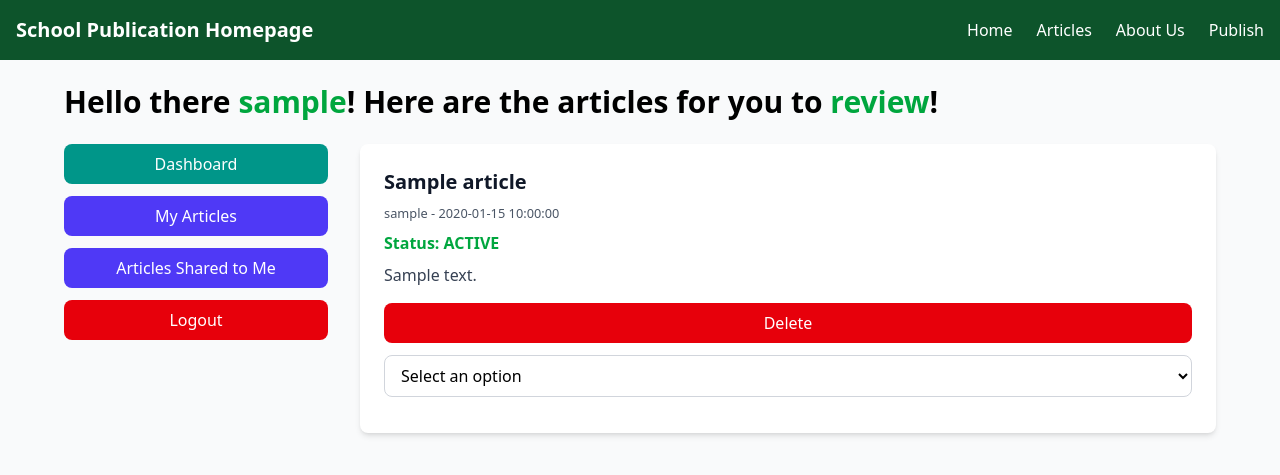
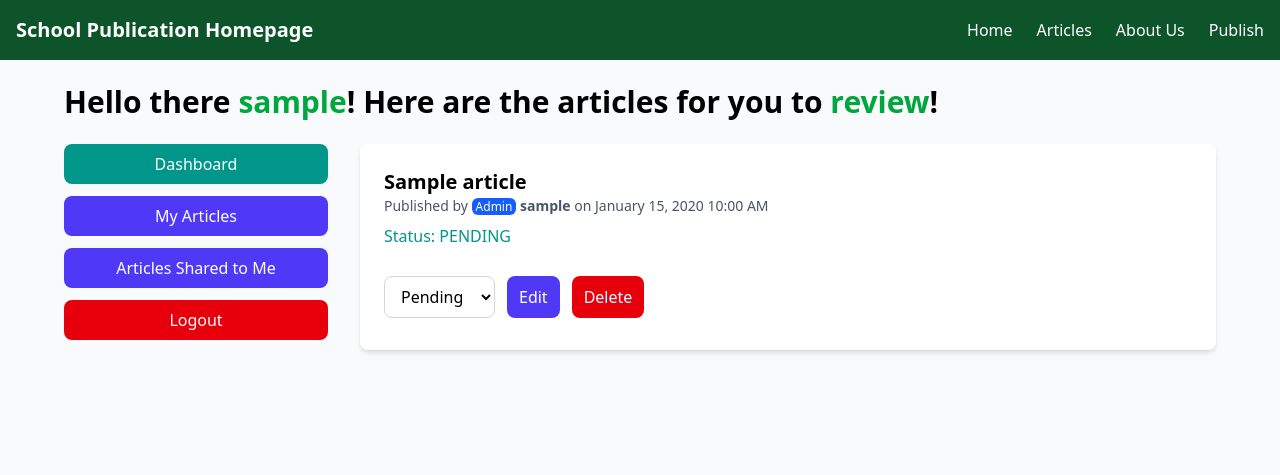
Before and after one commit to ntpyxl/PHP_School_Newspaper_System, a PHP site: page /dashboard/review_articles.php in a window 1280 px wide. Shown: the top 475 px of the page. Run offline with PHP 8.4, Linux system fonts and the light colour scheme; the visitor is signed in with stand-in values (Sample User, id 1); tables that the repository leaves empty hold one stand-in row (values such as "Sample post").

Commit message:
Readded back writer and admin functionalities and some refactors
Basically improved version I guess. I kinda changed too much I don't know what to say anymore.

```diff
--- /dev/null
+++ b/components/editArticleModal.php
@@ -0,0 +1,37 @@
+<div id="updateArticleModal" class="hidden z-10 fixed inset-0 bg-black/60 justify-center items-center">
+    <div class="w-full max-w-4xl px-6 py-2 bg-white rounded-lg shadow-lg">
+
+        <div class="flex pb-2 justify-between items-center">
+            <h3 class="text-2xl font-bold">Editing an article</h3>
+            <button id="closeUpdateModalButton" class="text-4xl text-gray-600 hover:text-gray-900 cursor-pointer">&times;</button>
+        </div>
+
+        <form action="../core/handler.php" method="POST" class="space-y-4">
+            <div>
+                <input type="text" name="title" id="updateModalTitle"
+                    class="w-full px-4 py-2 border rounded-lg focus:ring focus:ring-blue-200"
+                    placeholder="Article Title">
+            </div>
+
+            <div class="max-h-[60vh] p-3 mb-5 bg-gray-100 rounded-xl overflow-y-auto">
+                <textarea name="content" id="updateModalContent"
+                    class="w-full h-[50vh] px-4 py-2 border rounded-lg focus:ring focus:ring-blue-200"
+                    placeholder="Edit your article..."></textarea>
+            </div>
+
+            <input type="hidden" name="article_id" id="updateModalArticleId">
+            <input type="hidden" name="return_to" id="updateModalRedir">
+
+            <div class="flex mb-5 justify-end space-x-2">
+                <button type="submit" name="editArticleBtn"
+                    class="bg-blue-600 text-white px-4 py-2 rounded-lg hover:bg-blue-700 cursor-pointer">
+                    Update
+                </button>
+                <button type="button" id="cancelUpdateButton"
+                    class="px-4 py-2 rounded-lg border border-gray-300 text-gray-700 hover:bg-gray-100 cursor-pointer">
+                    Cancel
+                </button>
+            </div>
+        </form>
+    </div>
+</div>
--- /dev/null
+++ b/components/readArticleModal.php
@@ -0,0 +1,21 @@
+<div id="readArticleModal" class="hidden z-10 fixed inset-0 bg-black/60 justify-center items-center">
+    <div class="w-full max-w-4xl px-6 py-2 bg-white rounded-lg shadow-lg">
+
+        <div class="flex pb-2 justify-between items-center">
+            <h3 id="readModalTitle" class="text-2xl font-bold"></h3>
+            <button id="closeReadModalButton" class="text-4xl text-gray-600 hover:text-gray-900 cursor-pointer">&times;</button>
+        </div>
+
+        <div class="space-y-2">
+            <p class="text-gray-600 text-sm">
+                Published by <span id="readModalRole"></span>
+                <span class="font-bold" id="readModalUsername"></span>
+                on <span id="readModalCreatedAt"></span>
+            </p>
+
+            <div class="max-h-[60vh] p-3 mb-5 bg-gray-100 rounded-xl overflow-y-auto">
+                <p id="readModalContent" class="whitespace-pre-line"></p>
+            </div>
+        </div>
+    </div>
+</div>
--- a/core/classes/Article.php
+++ b/core/classes/Article.php
@@ -19,7 +19,7 @@ class Article extends Database
      */
     public function createArticle($title, $content, $author_id)
     {
-        $sql = "INSERT INTO articles (title, content, author_id, is_active) VALUES (?, ?, ?, 1)";
+        $sql = "INSERT INTO articles (title, content, author_id) VALUES (?, ?, ?)";
         return $this->executeNonQuery($sql, [$title, $content, $author_id]);
     }
 
@@ -34,7 +34,16 @@ class Article extends Database
             $sql = "SELECT * FROM articles WHERE article_id = ?";
             return $this->executeQuerySingle($sql, [$id]);
         }
-        $sql = "SELECT * FROM articles
+        $sql = "SELECT
+                articles.article_id,
+                articles.title,
+                articles.content,
+                articles.author_id,
+                school_publication_users.username,
+                school_publication_users.is_admin,
+                articles.status,
+                articles.created_at
+                FROM articles
                 JOIN school_publication_users ON
                 articles.author_id = school_publication_users.user_id
                 ORDER BY articles.created_at DESC";
@@ -44,15 +53,23 @@ class Article extends Database
 
     public function getActiveArticles($id = null)
     {
-        if ($id) {
+        if ($id) { // TODO: Remove this, use to another func
             $sql = "SELECT * FROM articles WHERE article_id = ?";
             return $this->executeQuerySingle($sql, [$id]);
         }
-        $sql = "SELECT * FROM articles
+        $sql = "SELECT
+                articles.article_id,
+                articles.title,
+                articles.content,
+                articles.author_id,
+                school_publication_users.username,
+                school_publication_users.is_admin,
+                articles.status,
+                articles.created_at
+                FROM articles
                 JOIN school_publication_users ON
                 articles.author_id = school_publication_users.user_id
-                WHERE is_active = 1 ORDER BY articles.created_at DESC";
-        // TODO: ALSO RETURNS USER LOGIN INFO!!!!!!!!!!!
+                WHERE status = 'active' ORDER BY articles.created_at DESC";
 
         return $this->executeQuery($sql);
     }
@@ -60,7 +77,16 @@ class Article extends Database
 
     public function getArticlesByUserID($user_id)
     {
-        $sql = "SELECT * FROM articles
+        $sql = "SELECT
+                articles.article_id,
+                articles.title,
+                articles.content,
+                articles.author_id,
+                school_publication_users.username,
+                school_publication_users.is_admin,
+                articles.status,
+                articles.created_at
+                FROM articles
                 JOIN school_publication_users ON
                 articles.author_id = school_publication_users.user_id
                 WHERE author_id = ? ORDER BY articles.created_at DESC";
@@ -81,20 +107,20 @@ class Article extends Database
     }
 
     /**
-     * Toggles the visibility (is_active status) of an article.
+     * Changes the visibility status of an article.
      * This operation is restricted to admin users only.
      * @param int $id The article ID to update.
-     * @param bool $is_active The new visibility status.
+     * @param string $status The new visibility status.
      * @return int The number of affected rows.
      */
-    public function updateArticleVisibility($id, $is_active)
+    public function updateArticleVisibility($id, $status)
     {
         $userModel = new User();
         if (!$userModel->isAdmin()) {
             return 0;
         }
-        $sql = "UPDATE articles SET is_active = ? WHERE article_id = ?";
-        return $this->executeNonQuery($sql, [(int)$is_active, $id]);
+        $sql = "UPDATE articles SET status = ? WHERE article_id = ?";
+        return $this->executeNonQuery($sql, [$status, $id]);
     }
 
 
--- a/core/styles.css
+++ b/core/styles.css
@@ -13,7 +13,6 @@
     --color-amber-700: oklch(55.5% 0.163 48.998);
     --color-yellow-600: oklch(68.1% 0.162 75.834);
     --color-yellow-700: oklch(55.4% 0.135 66.442);
-    --color-green-100: oklch(96.2% 0.044 156.743);
     --color-green-500: oklch(72.3% 0.219 149.579);
     --color-green-600: oklch(62.7% 0.194 149.214);
     --color-green-700: oklch(52.7% 0.154 150.069);
@@ -28,7 +27,9 @@
     --color-indigo-700: oklch(45.7% 0.24 277.023);
     --color-gray-50: oklch(98.5% 0.002 247.839);
     --color-gray-100: oklch(96.7% 0.003 264.542);
+    --color-gray-200: oklch(92.8% 0.006 264.531);
     --color-gray-300: oklch(87.2% 0.01 258.338);
+    --color-gray-400: oklch(70.7% 0.022 261.325);
     --color-gray-500: oklch(55.1% 0.027 264.364);
     --color-gray-600: oklch(44.6% 0.03 256.802);
     --color-gray-700: oklch(37.3% 0.034 259.733);
@@ -38,6 +39,7 @@
     --color-white: #fff;
     --spacing: 0.25rem;
     --container-lg: 32rem;
+    --container-xl: 36rem;
     --container-2xl: 42rem;
     --container-4xl: 56rem;
     --container-7xl: 80rem;
@@ -61,6 +63,7 @@
     --radius-md: 0.375rem;
     --radius-lg: 0.5rem;
     --radius-xl: 0.75rem;
+    --radius-2xl: 1rem;
     --default-transition-duration: 150ms;
     --default-transition-timing-function: cubic-bezier(0.4, 0, 0.2, 1);
     --default-font-family: var(--font-sans);
@@ -276,11 +285,11 @@
   .mt-4 {
     margin-top: calc(var(--spacing) * 4);
   }
+  .mt-5 {
+    margin-top: calc(var(--spacing) * 5);
+  }
   .mt-6 {
     margin-top: calc(var(--spacing) * 6);
-  }
-  .mt-10 {
-    margin-top: calc(var(--spacing) * 10);
   }
   .mb-1 {
     margin-bottom: calc(var(--spacing) * 1);
@@ -354,20 +408,32 @@
   .resize {
     resize: both;
   }
+  .resize-none {
+    resize: none;
+  }
   .grid-cols-1 {
     grid-template-columns: repeat(1, minmax(0, 1fr));
   }
   .flex-col {
     flex-direction: column;
   }
+  .flex-row {
+    flex-direction: row;
+  }
   .items-center {
     align-items: center;
+  }
+  .justify-around {
+    justify-content: space-around;
   }
   .justify-between {
     justify-content: space-between;
   }
   .justify-center {
     justify-content: center;
+  }
+  .justify-end {
+    justify-content: flex-end;
   }
   .gap-6 {
     gap: calc(var(--spacing) * 6);
@@ -403,11 +469,32 @@
       margin-block-end: calc(calc(var(--spacing) * 6) * calc(1 - var(--tw-space-y-reverse)));
     }
   }
+  .space-x-2 {
+    :where(& > :not(:last-child)) {
+      --tw-space-x-reverse: 0;
+      margin-inline-start: calc(calc(var(--spacing) * 2) * var(--tw-space-x-reverse));
+      margin-inline-end: calc(calc(var(--spacing) * 2) * calc(1 - var(--tw-space-x-reverse)));
+    }
+  }
+  .space-x-3 {
+    :where(& > :not(:last-child)) {
+      --tw-space-x-reverse: 0;
+      margin-inline-start: calc(calc(var(--spacing) * 3) * var(--tw-space-x-reverse));
+      margin-inline-end: calc(calc(var(--spacing) * 3) * calc(1 - var(--tw-space-x-reverse)));
+    }
+  }
   .space-x-4 {
     :where(& > :not(:last-child)) {
       --tw-space-x-reverse: 0;
       margin-inline-start: calc(calc(var(--spacing) * 4) * var(--tw-space-x-reverse));
       margin-inline-end: calc(calc(var(--spacing) * 4) * calc(1 - var(--tw-space-x-reverse)));
+    }
+  }
+  .space-x-5 {
+    :where(& > :not(:last-child)) {
+      --tw-space-x-reverse: 0;
+      margin-inline-start: calc(calc(var(--spacing) * 5) * var(--tw-space-x-reverse));
+      margin-inline-end: calc(calc(var(--spacing) * 5) * calc(1 - var(--tw-space-x-reverse)));
     }
   }
   .space-x-6 {
@@ -517,17 +636,14 @@
   .px-6 {
     padding-inline: calc(var(--spacing) * 6);
   }
-  .px-12 {
-    padding-inline: calc(var(--spacing) * 12);
-  }
   .px-16 {
     padding-inline: calc(var(--spacing) * 16);
   }
-  .px-24 {
-    padding-inline: calc(var(--spacing) * 24);
-  }
   .px-32 {
     padding-inline: calc(var(--spacing) * 32);
+  }
+  .py-1 {
+    padding-block: calc(var(--spacing) * 1);
   }
   .py-2 {
     padding-block: calc(var(--spacing) * 2);
@@ -616,6 +745,9 @@
   }
   .text-red-600 {
     color: var(--color-red-600);
+  }
+  .text-teal-600 {
+    color: var(--color-teal-600);
   }
   .text-white {
     color: var(--color-white);
@@ -782,6 +935,10 @@
   inherits: false;
   initial-value: solid;
 }
+@property --tw-leading {
+  syntax: "*";
+  inherits: false;
+}
 @property --tw-font-weight {
   syntax: "*";
   inherits: false;
@@ -862,6 +1019,7 @@
       --tw-space-y-reverse: 0;
       --tw-space-x-reverse: 0;
       --tw-border-style: solid;
+      --tw-leading: initial;
       --tw-font-weight: initial;
       --tw-shadow: 0 0 #0000;
       --tw-shadow-color: initial;
--- a/dashboard/index.php
+++ b/dashboard/index.php
@@ -11,7 +11,7 @@ if (!$userObj->isLoggedIn()) {
 <head>
     <meta charset="utf-8">
     <meta name="viewport" content="width=device-width, initial-scale=1">
-    <title>School Publication - Publish</title>
+    <title>Writer Dashboard - School Publication</title>
 
     <link href="../core/styles.css" rel="stylesheet">
 </head>
--- a/dashboard/review_articles.php
+++ b/dashboard/review_articles.php
@@ -13,7 +13,7 @@ if (!$userObj->isLoggedIn()) {
 <head>
     <meta charset="utf-8">
     <meta name="viewport" content="width=device-width, initial-scale=1">
-    <title>Review Articles</title>
+    <title>Review Articles - School Publication</title>
 
     <link href="../core/styles.css" rel="stylesheet">
     <script src="https://code.jquery.com/jquery-3.7.0.js"></script>
@@ -58,68 +58,83 @@ if (!$userObj->isLoggedIn()) {
             </div>
 
             <div class="md:col-span-3 space-y-6">
-                <?php $articles = $articleObj->getArticles(); ?>
-                <?php foreach ($articles as $article) { ?>
+                <?php
+                $articles = $articleObj->getArticles();
+                foreach ($articles as $article) {
+                ?>
                     <div class="bg-white shadow-md rounded-lg p-6">
-                        <h1 class="text-xl font-bold text-gray-900 mb-2">
-                            <?php echo $article['title']; ?>
-                        </h1>
 
-                        <small class="block text-gray-600 mb-2">
-                            <?php echo $article['username'] ?> - <?php echo $article['created_at']; ?>
-                        </small>
+                        <h2 class="text-xl font-semibold"><?php echo $article['title']; ?></h2>
 
-                        <?php if ($article['is_active'] == 0) { ?>
-                            <p class="text-red-600 font-semibold mb-2">Status: PENDING</p>
-                        <?php } ?>
-                        <?php if ($article['is_active'] == 1) { ?>
-                            <p class="text-green-600 font-semibold mb-2">Status: ACTIVE</p>
-                        <?php } ?>
+                        <p class="block text-gray-600 text-sm">
+                            Published by
 
-                        <p class="text-gray-700 mb-4"><?php echo $article['content']; ?></p>
+                            <?php if ($article['is_admin'] == 1) { ?>
+                                <span class="px-1 rounded-md bg-blue-600 text-white text-xs">Admin</span>
+                            <?php } elseif ($article['is_admin'] == 0) { ?>
+                                <span class="px-1 rounded-md bg-green-600 text-white text-xs">Writer</span>
+                            <?php } ?>
 
-                        <!-- Delete Form -->
-                        <form class="deleteArticleForm mb-3">
-                            <input type="hidden" name="article_id" value="<?php echo $article['article_id']; ?>" class="article_id">
-                            <button type="submit"
-                                class="w-full bg-red-600 text-white py-2 rounded-lg hover:bg-red-700 transition deleteArticleBtn">
+                            <span class="font-bold"><?php echo $article['username'] ?></span>
+
+                            on <?php echo date("F j, Y g:i A", strtotime($article['created_at'])); ?>
+                        </p>
+
+                        <?php
+                        $articleStatus = $article['status'];
+                        $statusTextColor = "";
+                        if ($articleStatus == "pending" || $articleStatus == "inactive") {
+                            $statusTextColor = "text-teal-600";
+                        } else if ($articleStatus == "rejected" || $articleStatus == "removed") {
+                            $statusTextColor = "text-red-600";
+                        } else if ($articleStatus == "active") {
+                            $statusTextColor = "text-green-600";
+                        }
+                        ?>
+                        <p class="<?php echo $statusTextColor; ?> font-medium mt-2">
+                            Status: <?php echo strtoupper($articleStatus); ?>
+                        </p>
+
+                        <div class="flex flex-row mt-5 py-2 space-x-3">
+                            <select
+                                name="selectArticleStatus"
+                                data-article-id="<?php echo $article['article_id']; ?>"
+                                class="selectArticleStatus px-3 py-2 border border-gray-300 rounded-lg focus:ring-2 focus:ring-green-500 focus:outline-none">
+                                <option value="pending" <?php if ($articleStatus == "pending") { ?>selected<?php } ?>>Pending</option>
+                                <option value="rejected" <?php if ($articleStatus == "rejected") { ?>selected<?php } ?>>Rejected</option>
+                                <option value="active" <?php if ($articleStatus == "active") { ?>selected<?php } ?>>Active</option>
+                                <option value="inactive" <?php if ($articleStatus == "inactive") { ?>selected<?php } ?>>Inactive</option>
+                            </select>
+
+                            <!-- TODO: Don't show these buttons so it can't be deleted before changed from pending -->
+                            <button
+                                data-article-id="<?php echo $article['article_id']; ?>"
+                                data-article-title="<?php echo $article['title']; ?>"
+                                data-article-content="<?php echo $article['content']; ?>"
+                                data-return-to="review_articles"
+                                class="editArticleButton px-3 py-1 bg-indigo-600 text-white rounded-lg hover:bg-indigo-700 transition cursor-pointer">
+                                Edit
+                            </button>
+
+                            <button
+                                data-article-id="<?php echo $article['article_id']; ?>"
+                                class="deleteArticleButton px-3 py-1 bg-red-600 text-white rounded-lg hover:bg-red-700 transition cursor-pointer">
                                 Delete
                             </button>
-                        </form>
-
-                        <!-- Update Status -->
-                        <form class="updateArticleStatus mb-3">
-                            <input type="hidden" name="article_id" value="<?php echo $article['article_id']; ?>" class="article_id">
-                            <select name="is_active" class="w-full border border-gray-300 rounded-lg px-3 py-2 focus:ring-2 focus:ring-green-500 focus:outline-none is_active_select"
-                                article_id="<?php echo $article['article_id']; ?>">
-                                <option value="">Select an option</option>
-                                <option value="0">Pending</option>
-                                <option value="1">Active</option>
-                            </select>
-                        </form>
-
-                        <!-- Update Article Form (Hidden by default) -->
-                        <div class="updateArticleForm hidden">
-                            <h4 class="text-lg font-semibold mb-3">Edit the article</h4>
-                            <form action="core/handler.php" method="POST" class="space-y-4">
-                                <input type="text" name="title" value="<?php echo $article['title']; ?>"
-                                    class="w-full border border-gray-300 rounded-lg px-3 py-2 focus:ring-2 focus:ring-green-500 focus:outline-none">
-
-                                <textarea name="description"
-                                    class="w-full border border-gray-300 rounded-lg px-3 py-2 focus:ring-2 focus:ring-green-500 focus:outline-none"><?php echo $article['content']; ?></textarea>
-
-                                <input type="hidden" name="article_id" value="<?php echo $article['article_id']; ?>">
-                                <button type="submit" name="editArticleBtn"
-                                    class="w-full bg-blue-600 text-white py-2 rounded-lg hover:bg-blue-700 transition">
-                                    Save Changes
-                                </button>
-                            </form>
                         </div>
                     </div>
                 <?php } ?>
             </div>
         </div>
     </div>
+
+    <!-- Article Related Modals -->
+    <?php include __DIR__ . '/../components/readArticleModal.php'; ?>
+    <?php include __DIR__ . '/../components/editArticleModal.php'; ?>
+
+    <script src="../core/scripts/articleBoxScript.js"></script>
+    <script src="../core/scripts/adminReviewScript.js"></script>
+
 </body>
 
 </html>
--- a/dashboard/shared_articles.php
+++ b/dashboard/shared_articles.php
@@ -11,7 +11,7 @@ if (!$userObj->isLoggedIn()) {
 <head>
     <meta charset="utf-8">
     <meta name="viewport" content="width=device-width, initial-scale=1">
-    <title>Shared Articles</title>
+    <title>Shared Articles - School Publication</title>
 
     <link href="../core/styles.css" rel="stylesheet">
     <script src="https://code.jquery.com/jquery-3.7.0.js"></script>
--- a/index.php
+++ b/index.php
@@ -6,7 +6,7 @@
 <head>
     <meta charset="utf-8">
     <meta name="viewport" content="width=device-width, initial-scale=1">
-    <title>School Publication - Homepage</title>
+    <title>Homepage - School Publication</title>
 
     <link href="core/styles.css" rel="stylesheet">
     <script src="https://code.jquery.com/jquery-3.7.0.js"></script>
--- a/login.php
+++ b/login.php
@@ -4,7 +4,7 @@
 <head>
     <meta charset="utf-8">
     <meta name="viewport" content="width=device-width, initial-scale=1">
-    <title>School Publication - Login</title>
+    <title>Login - School Publication</title>
 
     <link href="core/styles.css" rel="stylesheet">
 </head>
--- a/register.php
+++ b/register.php
@@ -4,7 +4,7 @@
 <head>
     <meta charset="utf-8">
     <meta name="viewport" content="width=device-width, initial-scale=1">
-    <title>School Publication - Register</title>
+    <title>Register - School Publication</title>
 
     <link href="core/styles.css" rel="stylesheet">
 </head>
```
Also changed, not shown: other parts of core/styles.css (+133 -16 lines), core/handler.php (+44 -25 lines), core/scripts/adminReviewScript.js (added, +25 -0 lines), core/scripts/articleBoxScript.js (added, +74 -0 lines), dashboard/published_articles.php (+57 -65 lines), db_schema/schema.sql (+9 -1 lines).
